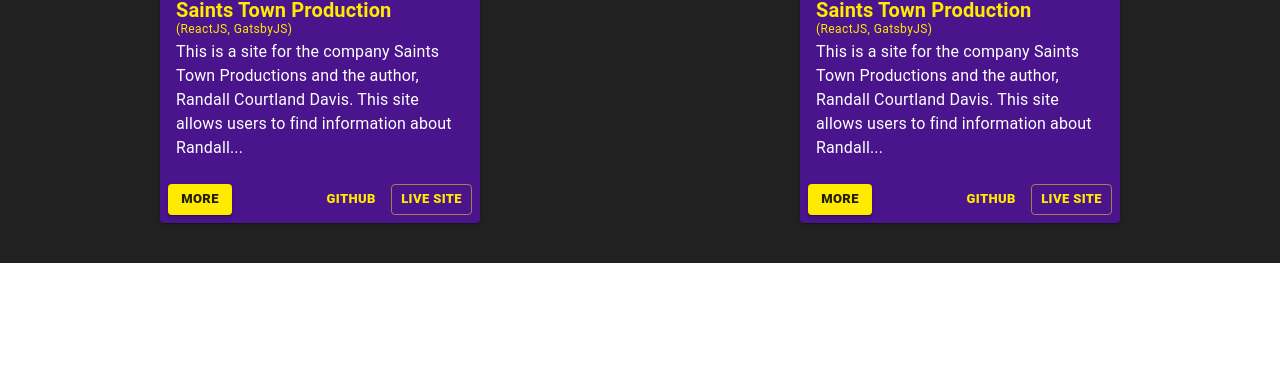
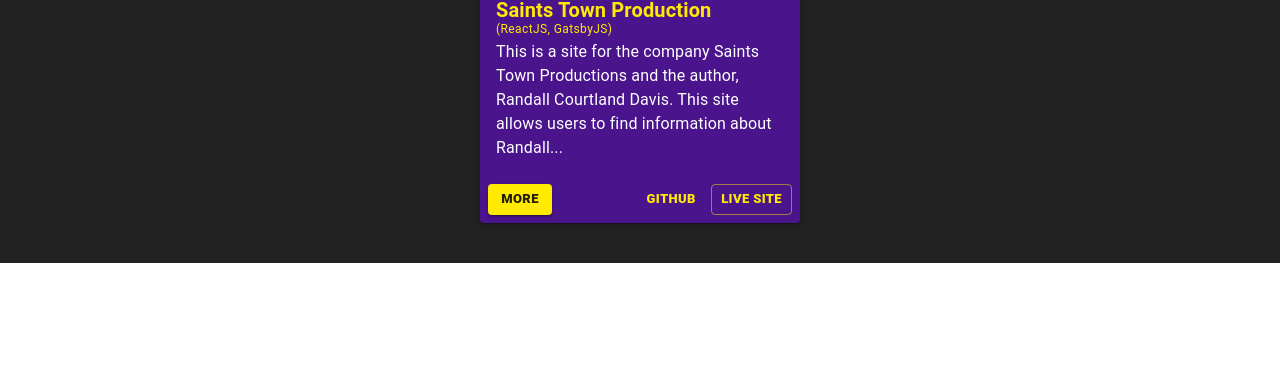
Before and after one commit to easyra/portfoliov2, a Gatsby site: page / in a window 1280 px wide. Shown: the part 1334-1726 px from the top of the page. Built offline with nearby package versions, Linux system fonts and the light colour scheme; Gatsby itself is replaced by a stand-in of ours.

Commit message:
removed duplicate program

```diff
--- a/src/component/Projects/projectsdata.js
+++ b/src/component/Projects/projectsdata.js
@@ -39,13 +39,4 @@
     liveSite: "https://saintstown.com",
     img: saintstown,
   },
-  {
-    title: "Saints Town Production",
-    stack: "ReactJS, GatsbyJS",
-    text:
-      "This is a site for the company Saints Town Productions and the author, Randall Courtland Davis. This site allows users to find information about Randall and his new book, Dear Future Wife. This site includes reviews, excerpts and any future interviews involving the author. As well as some of the previous projects the author has worked on. ",
-    github: "https://github.com/easyra/saintstown-gatsby",
-    liveSite: "https://saintstown.com",
-    img: saintstown,
-  },
 ]
```
